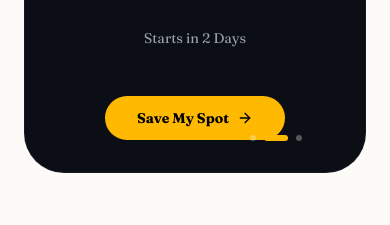
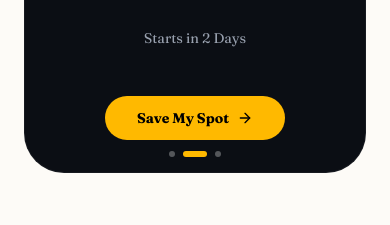
Before and after one commit to jagathastroved/Astroved_Home, a React (Vite) app: page / in a window 390 px wide. Shown: the part 1460-1685 px from the top of the page. Built offline with nearby package versions, Linux system fonts and the light colour scheme.

Commit message:
Swipe button dot updated

```diff
--- a/src/components/sections/SpecialEvents.tsx
+++ b/src/components/sections/SpecialEvents.tsx
@@ -175,16 +175,15 @@ export function SpecialEvents() {
           </button>
 
           {/* Dots Indicator */}
-          <div className="absolute bottom-8 right-16 flex justify-end gap-2 z-20">
+          <div className="absolute bottom-4 md:bottom-8 left-0 right-0 md:left-auto md:right-16 flex justify-center md:justify-end gap-2 z-20 pointer-events-none">
             {events.map((_, idx) => (
               <button
                 key={idx}
                 onClick={() => setCurrentIndex(idx)}
-                className={`h-1.5 rounded-full transition-all duration-300 ${
-                  currentIndex === idx
-                    ? 'bg-amber-400 w-6'
-                    : 'bg-white/30 hover:bg-white/50 w-1.5'
-                }`}
+                className={`h-1.5 rounded-full transition-all duration-300 pointer-events-auto ${currentIndex === idx
+                  ? 'bg-amber-400 w-6'
+                  : 'bg-white/30 hover:bg-white/50 w-1.5'
+                  }`}
               />
             ))}
           </div>
```
